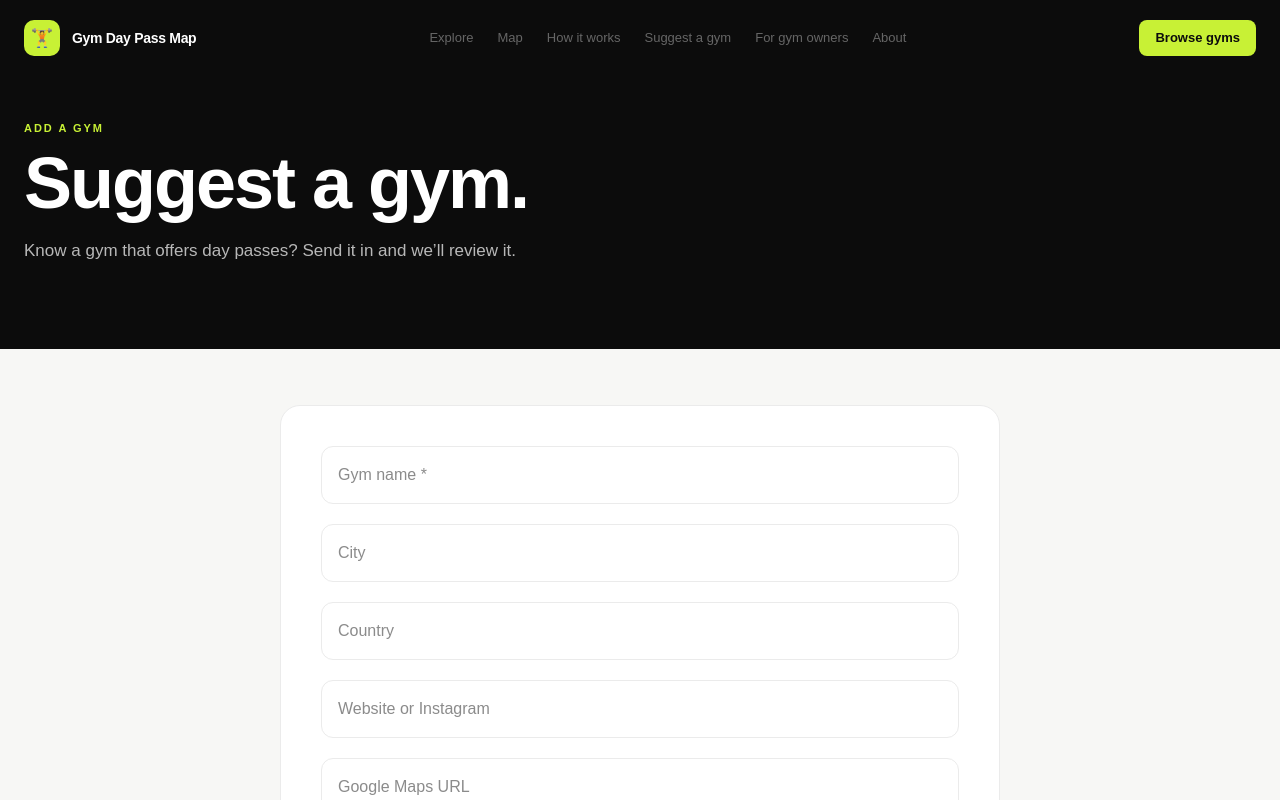
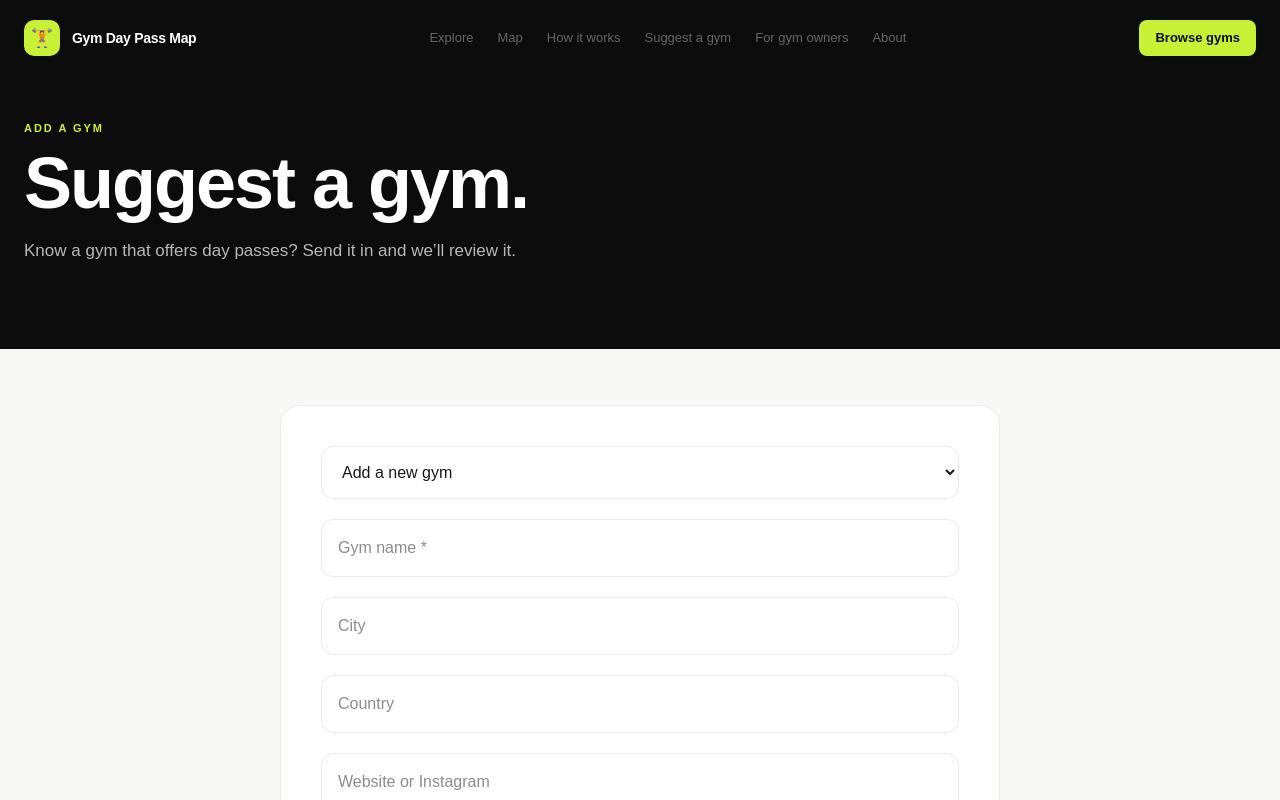
Before and after one commit to aferslid/daypassgyms, a Next.js app: page /suggest in a window 1280 px wide. Shown: the top 800 px of the page. Built offline with nearby package versions, Linux system fonts and the light colour scheme.

Commit message:
18062026

```diff
--- a/app/api/suggest/route.ts
+++ b/app/api/suggest/route.ts
@@ -20,6 +20,7 @@ export async function POST(request: Request) {
     shower: body.shower,
     notes: body.notes,
     contact_email: body.contact_email,
+    submission_type: body.submission_type,
   });
 
   if (error) {
--- a/app/gym/[slug]/page.tsx
+++ b/app/gym/[slug]/page.tsx
@@ -370,7 +370,7 @@ export default async function GymPage({ params }: GymPageProps) {
               </p>
             ) : (
               <p className="mt-5 text-[14px] text-[#999]">
-                No description available yet.
+                We're gradually adding descriptions and extra information for all gyms.
               </p>
             )}
           </div>
@@ -418,8 +418,8 @@ export default async function GymPage({ params }: GymPageProps) {
 
               {typedGym.phone && (
                 <a
-                  href={`tel:${typedGym.phone}`}
-                  className="mt-3 block rounded-[10px] border border-[#EBEBEB] bg-white px-5 py-3 text-center text-[13px] font-bold text-[#111] hover:bg-[#F2F2F0]"
+                  href={`tel:${typedGym.phone.replace(/\s/g, "")}`}
+                  className="mt-3 block rounded-[10px] border border-[#EBEBEB] bg-white px-5 py-3 text-center text-[13px] font-bold text-[#0C0C0C]"
                 >
                   Call gym →
                 </a>
@@ -427,19 +427,25 @@ export default async function GymPage({ params }: GymPageProps) {
             </div>
           )}
 
-          <div className="rounded-[16px] border border-[#EBEBEB] bg-[#0C0C0C] p-6 text-white">
+          <div className="rounded-[16px] border border-[#0C0C0C] bg-[#0C0C0C] p-6 text-white">
             <p className="text-[11px] font-bold uppercase tracking-[0.12em] text-[#C8F135]">
               Data
             </p>
 
-            <h2 className="mt-1 text-[22px] font-extrabold tracking-[-0.5px]">
+            <h3 className="mt-3 text-[24px] font-extrabold">
               Help improve this listing
-            </h2>
+            </h3>
 
-            <p className="mt-4 text-[13px] leading-relaxed text-[#777]">
-              Opening hours, address, website and photos will be added
-              progressively.
+            <p className="mt-4 text-[13px] leading-relaxed text-[#999]">
+              Found outdated prices, missing opening hours or better information? Send an update and help travelers.
             </p>
+
+            <Link
+              href={`/suggest?type=update&gym=${encodeURIComponent(typedGym.name)}`}
+              className="mt-5 block rounded-[10px] bg-[#C8F135] px-5 py-3 text-center text-[13px] font-bold text-[#0C0C0C]"
+            >
+              Suggest an update →
+            </Link>
           </div>
         </aside>
       </section>
--- a/app/suggest/SuggestForm.tsx
+++ b/app/suggest/SuggestForm.tsx
@@ -2,7 +2,13 @@
 
 import { useState } from "react";
 
-export default function SuggestForm() {
+export default function SuggestForm({
+  initialGymName = "",
+  initialType = "new",
+}: {
+  initialGymName?: string;
+  initialType?: "new" | "update";
+}) {
   const [loading, setLoading] = useState(false);
   const [success, setSuccess] = useState(false);
   const [errorMessage, setErrorMessage] = useState("");
@@ -17,6 +23,7 @@ export default function SuggestForm() {
     const formData = new FormData(event.currentTarget);
 
     const payload = {
+      submission_type: String(formData.get("submission_type") || "new"),
       gym_name: String(formData.get("gym_name") || "").trim(),
       city: String(formData.get("city") || "").trim(),
       country: String(formData.get("country") || "").trim(),
@@ -48,7 +55,21 @@ export default function SuggestForm() {
 
   return (
     <form onSubmit={handleSubmit} className="space-y-5">
-      <input name="gym_name" required placeholder="Gym name *" className="w-full rounded-[12px] border border-[#EBEBEB] p-4" />
+        <select
+        name="submission_type"
+        defaultValue={initialType}
+        className="w-full rounded-[12px] border border-[#EBEBEB] p-4"
+        >
+        <option value="new">Add a new gym</option>
+        <option value="update">Update an existing gym</option>
+        </select>
+      <input
+        name="gym_name"
+        required
+        defaultValue={initialGymName}
+        placeholder="Gym name *"
+        className="w-full rounded-[12px] border border-[#EBEBEB] p-4"
+        />
       <input name="city" placeholder="City" className="w-full rounded-[12px] border border-[#EBEBEB] p-4" />
       <input name="country" placeholder="Country" className="w-full rounded-[12px] border border-[#EBEBEB] p-4" />
       <input name="website_url" placeholder="Website or Instagram" className="w-full rounded-[12px] border border-[#EBEBEB] p-4" />
--- a/app/suggest/page.tsx
+++ b/app/suggest/page.tsx
@@ -6,7 +6,15 @@ export const metadata = {
   description: "Suggest a gym with day passes to add to Gym Day Pass Map.",
 };
 
-export default function SuggestPage() {
+export default async function SuggestPage({
+  searchParams,
+}: {
+  searchParams: Promise<{ type?: string; gym?: string }>;
+}) {
+  const params = await searchParams;
+
+  const initialGymName = params.gym || "";
+  const initialType = params.type === "update" ? "update" : "new";
   return (
     <main className="min-h-screen bg-[#F7F7F5]">
       <section className="relative overflow-hidden bg-[#0C0C0C]">
@@ -31,7 +39,10 @@ export default function SuggestPage() {
 
       <section className="mx-auto max-w-3xl px-6 py-14">
         <div className="rounded-[20px] border border-[#EBEBEB] bg-white p-8 md:p-10">
-          <SuggestForm />
+          <SuggestForm
+            initialGymName={initialGymName}
+            initialType={initialType}
+            />
         </div>
       </section>
     </main>
```
